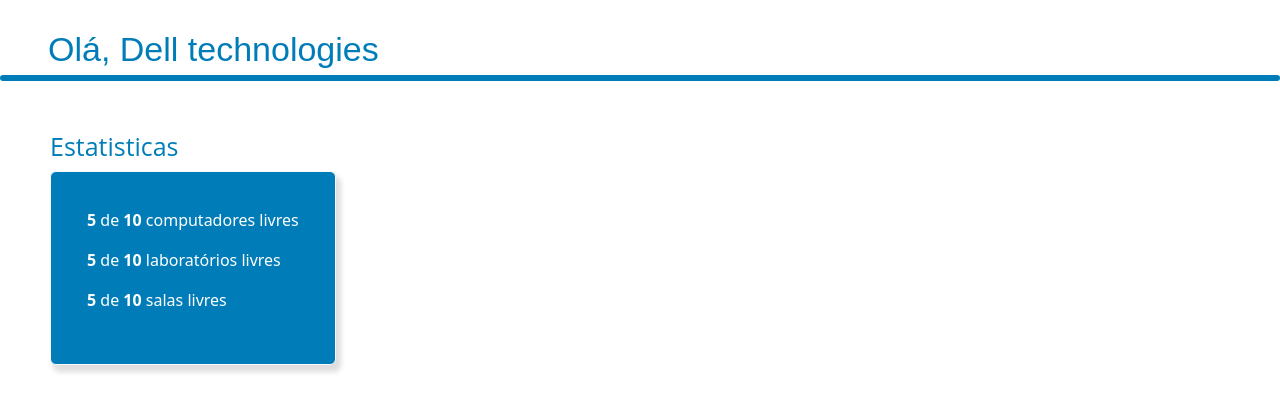
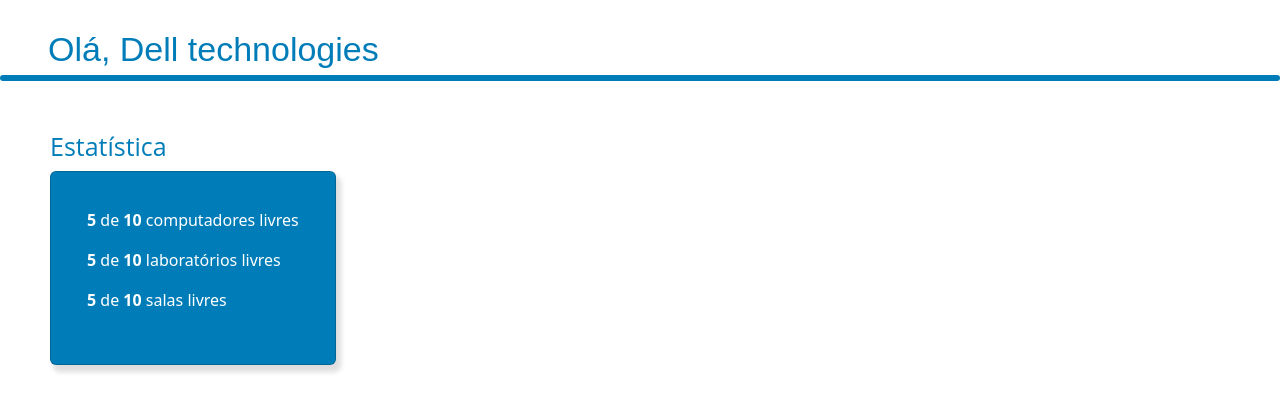
Before and after one commit to NicholasAstor/frontendIntegrador2, an Angular app: page / in a window 1280 px wide. Shown: the top 415 px of the page. Built offline with nearby package versions, Linux system fonts and the light colour scheme.

Commit message:
sem alteração significativa

```diff
--- a/src/app/app.component.html
+++ b/src/app/app.component.html
@@ -11,9 +11,9 @@
  <div class="right-side-home">
 
   <!-- CARD -->
-  <h5 class="card-title"> Estatisticas </h5>
+  <h5 class="card-title"> Estatística </h5>
    <div class="d-flex justify-content-right">
-       <div class="card border-light mb-3" style="max-width: 18rem;">
+       <div class="card mb-3" style="max-width: 18rem;">
          <div class="card-body">
            <p> <span> 5 </span> de <span> 10 </span> computadores livres </p>
            <p> <span> 5 </span> de <span> 10 </span> laboratórios livres </p>
```
Also changed, not shown: 1 other file (tests, documents, lock files or other folders).
